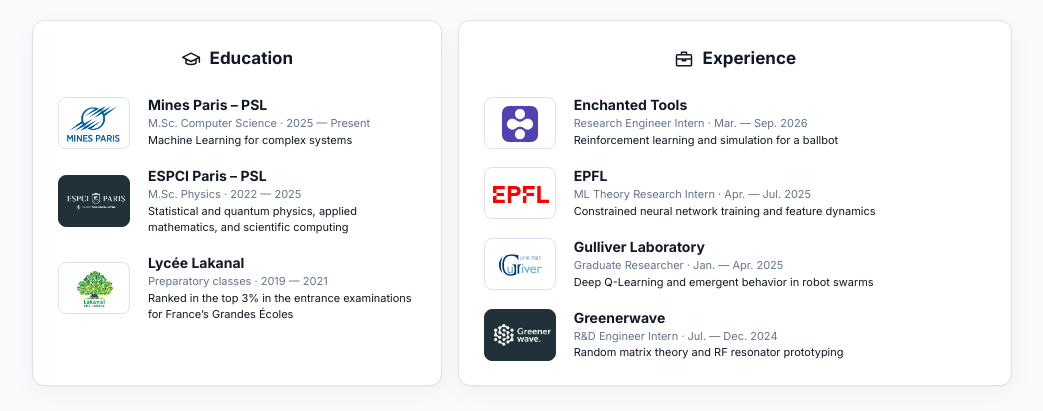
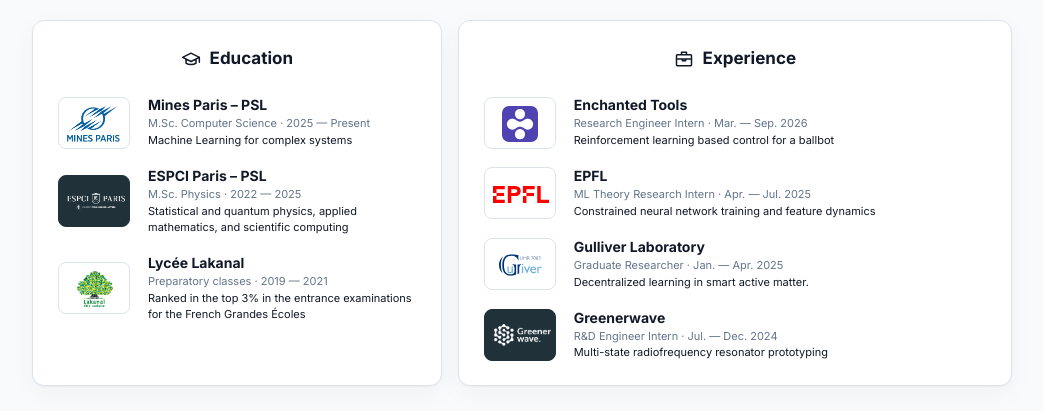
Before and after one commit to HugoVidal1/HugoVidal1.github.io, a plain HTML site: page index.html in a window 1280 px wide. Shown: the part 1060-1471 px from the top of the page, without its empty margins (118-1161 px from the left). Drawn offline with Linux system fonts and the light colour scheme.

Commit message:
Edit in the biography.

```diff
--- a/index.html
+++ b/index.html
@@ -165,7 +165,7 @@
               <div>
                 <h4>Lycée Lakanal</h4>
                 <p class="date">Preparatory classes · 2019 — 2021</p>
-                <p>Ranked in the top 3% in the entrance examinations for France’s Grandes Écoles</p>
+                <p>Ranked in the top 3% in the entrance examinations for the French Grandes Écoles</p>
               </div>
             </div>
           </article>
@@ -182,7 +182,7 @@
               <div>
                 <h4>Enchanted Tools</h4>
                 <p class="date">Research Engineer Intern · Mar. — Sep. 2026</p>
-                <p>Reinforcement learning and simulation for a ballbot</p>
+                <p>Reinforcement learning based control for a ballbot</p>
               </div>
             </div>
             <div class="timeline-item">
@@ -202,7 +202,7 @@
               <div>
                 <h4>Gulliver Laboratory</h4>
                 <p class="date">Graduate Researcher · Jan. — Apr. 2025</p>
-                <p>Deep Q-Learning and emergent behavior in robot swarms</p>
+                <p>Decentralized learning in smart active matter.</p>
               </div>
             </div>
             <div class="timeline-item">
@@ -212,7 +212,7 @@
               <div>
                 <h4>Greenerwave</h4>
                 <p class="date">R&amp;D Engineer Intern · Jul. — Dec. 2024</p>
-                <p>Random matrix theory and RF resonator prototyping</p>
+                <p>Multi-state radiofrequency resonator prototyping</p>
               </div>
             </div>
           </article>
```
